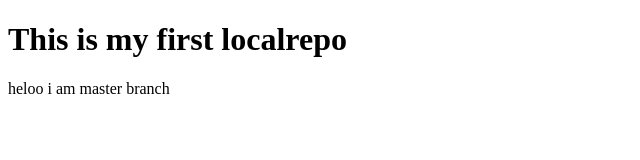
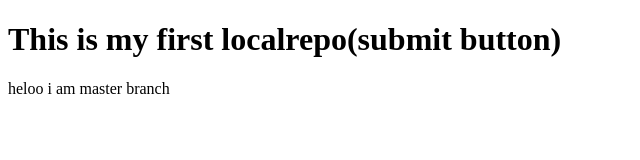
Before and after one commit to Lipsarani-samal/localrepo, a plain HTML site: page index.html in a window 1280 px wide. Shown: the whole page, without its empty margins (0-640 px from the left). Drawn offline with Linux system fonts and the light colour scheme.

```diff
--- a/index.html
+++ b/index.html
@@ -6,7 +6,7 @@
     <title>Document</title>
 </head>
 <body>
-    <h1>This is my first localrepo</h1>
+    <h1>This is my first localrepo(submit button)</h1>
     <p>heloo i am master branch</p>
 </body>
 </html>
```
